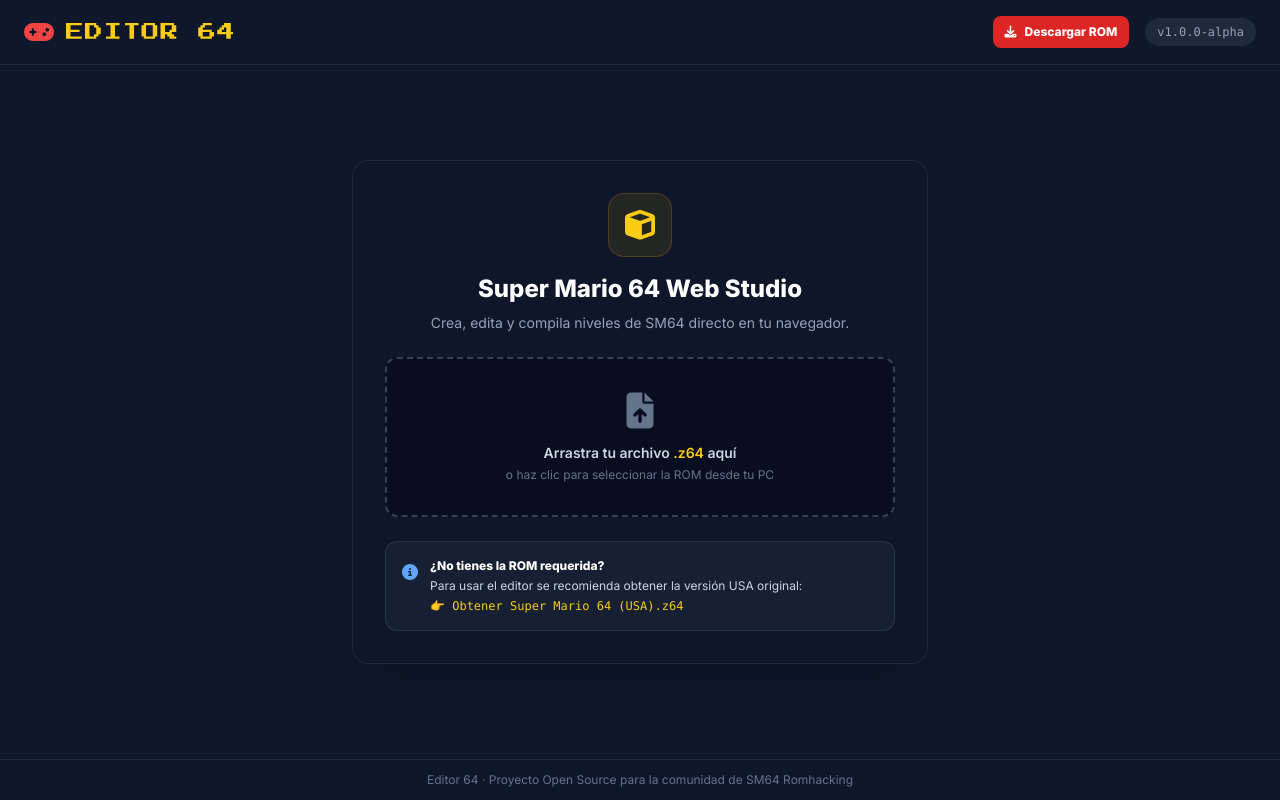
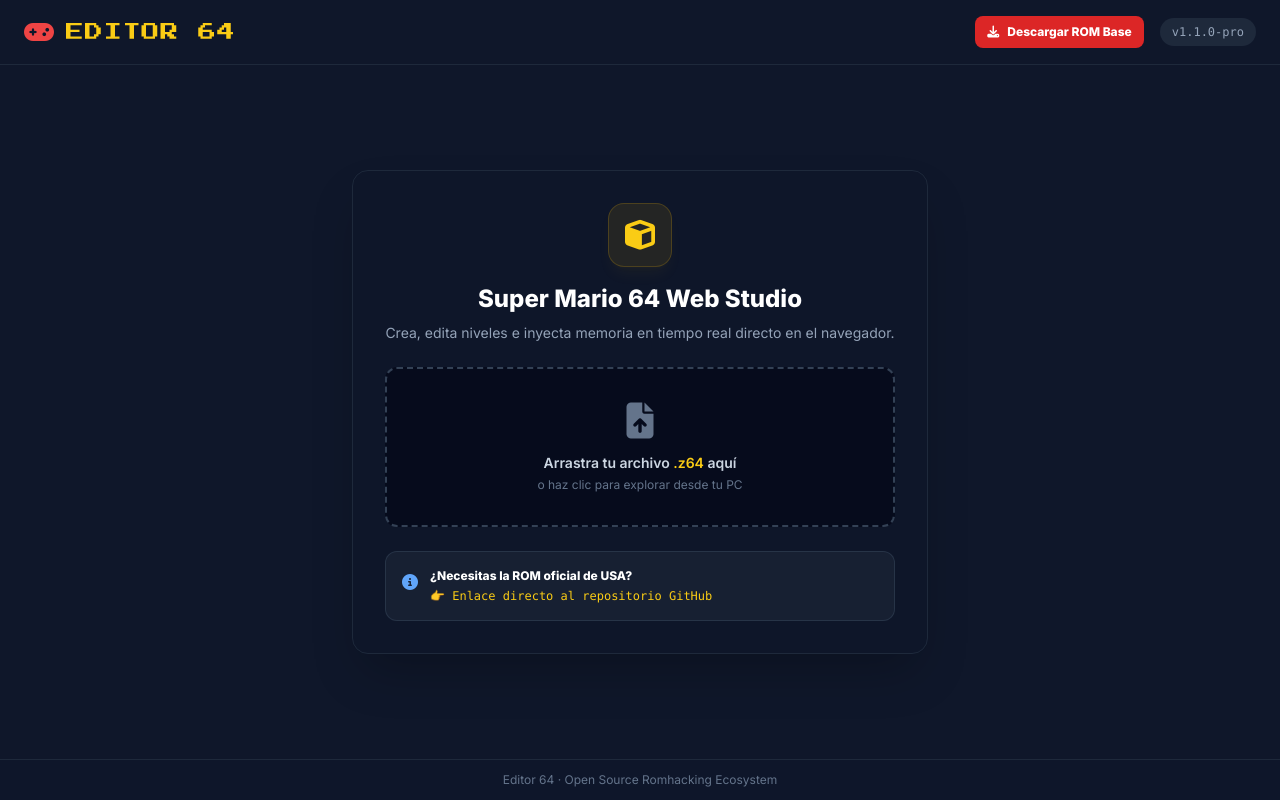
Before and after one commit to anyelo888ra-ux/Editor-64, a website: page index.html in a window 1280 px wide. Drawn offline with nearby package versions, Linux system fonts and the light colour scheme.

Commit message:
Update index.html

```diff
--- a/index.html
+++ b/index.html
@@ -4,25 +4,17 @@
     <meta charset="UTF-8">
     <meta name="viewport" content="width=device-width, initial-scale=1.0">
     <title>Editor 64 - Online SM64 Studio</title>
+    <link rel="icon" type="image/svg+xml" href="favicon.svg">
     <script src="https://cdn.tailwindcss.com"></script>
     <link href="https://cdnjs.cloudflare.com/ajax/libs/font-awesome/6.4.0/css/all.min.css" rel="stylesheet">
     <style>
         @import url('https://fonts.googleapis.com/css2?family=Press+Start+2P&family=Inter:wght@400;600;800&display=swap');
-
-        body {
-            font-family: 'Inter', sans-serif;
-            background-color: #0f172a;
-            color: #f8fafc;
-        }
-
-        .font-pixel {
-            font-family: 'Press Start 2P', cursive;
-        }
+        body { font-family: 'Inter', sans-serif; background-color: #0f172a; color: #f8fafc; }
+        .font-pixel { font-family: 'Press Start 2P', cursive; }
     </style>
 </head>
 <body class="min-h-screen flex flex-col">
 
-    <!-- Header -->
     <header class="bg-slate-900 border-b border-slate-800 px-6 py-4 flex justify-between items-center">
         <div class="flex items-center gap-3">
             <i class="fa-solid fa-gamepad text-red-500 text-2xl"></i>
@@ -30,53 +22,49 @@
         </div>
         <div class="flex items-center gap-4">
             <a href="https://github.com/jb1361/Super-Mario-64-AI/blob/development/Super%20Mario%2064%20(USA).z64" target="_blank" class="bg-red-600 hover:bg-red-500 text-white text-xs font-bold px-3 py-2 rounded-lg transition-all flex items-center gap-2">
-                <i class="fa-solid fa-download"></i> Descargar ROM
+                <i class="fa-solid fa-download"></i> Descargar ROM Base
             </a>
-            <span class="text-xs bg-slate-800 px-3 py-1.5 rounded-full text-slate-400 font-mono">v1.0.0-alpha</span>
+            <span class="text-xs bg-slate-800 px-3 py-1.5 rounded-full text-slate-400 font-mono">v1.1.0-pro</span>
         </div>
     </header>
 
-    <!-- Main Workspace / Upload Screen -->
     <main class="flex-grow flex flex-col items-center justify-center p-6 text-center">
-        <div class="max-w-xl w-full bg-slate-900/80 backdrop-blur border border-slate-800 rounded-2xl p-8 shadow-2xl flex flex-col items-center">
+        <div class="max-w-xl w-full bg-slate-900/90 backdrop-blur border border-slate-800 rounded-2xl p-8 shadow-2xl flex flex-col items-center">
 
-            <div class="w-16 h-16 bg-yellow-500/10 text-yellow-400 rounded-2xl flex items-center justify-center mb-4 border border-yellow-500/20">
+            <div class="w-16 h-16 bg-yellow-500/10 text-yellow-400 rounded-2xl flex items-center justify-center mb-4 border border-yellow-500/20 shadow-lg shadow-yellow-500/5">
                 <i class="fa-solid fa-cube text-3xl"></i>
             </div>
 
             <h2 class="text-2xl font-extrabold mb-2 text-white">Super Mario 64 Web Studio</h2>
-            <p class="text-slate-400 text-sm mb-6">Crea, edita y compila niveles de SM64 directo en tu navegador.</p>
+            <p class="text-slate-400 text-sm mb-6">Crea, edita niveles e inyecta memoria en tiempo real directo en el navegador.</p>
 
-            <!-- Drop Zone -->
-            <div id="drop-zone" class="w-full border-2 border-dashed border-slate-700 hover:border-yellow-400 bg-slate-950/50 rounded-xl p-8 cursor-pointer transition-all flex flex-col items-center group">
+            <div id="drop-zone" class="w-full border-2 border-dashed border-slate-700 hover:border-yellow-400 bg-slate-950/60 rounded-xl p-8 cursor-pointer transition-all flex flex-col items-center group">
                 <i class="fa-solid fa-file-arrow-up text-4xl text-slate-500 group-hover:text-yellow-400 mb-3 transition-colors"></i>
                 <p class="text-sm font-semibold text-slate-300">Arrastra tu archivo <span class="text-yellow-400">.z64</span> aquí</p>
-                <p class="text-xs text-slate-500 mt-1">o haz clic para seleccionar la ROM desde tu PC</p>
+                <p class="text-xs text-slate-500 mt-1">o haz clic para explorar desde tu PC</p>
                 <input type="file" id="rom-input" accept=".z64,.n64" class="hidden">
             </div>
 
-            <!-- Download Recommendation Notice -->
             <div class="mt-6 p-4 bg-slate-800/60 border border-slate-700/60 rounded-xl text-left w-full">
                 <div class="flex items-start gap-3">
                     <i class="fa-solid fa-circle-info text-blue-400 text-base mt-0.5"></i>
                     <div class="text-xs text-slate-300 space-y-1">
-                        <p class="font-bold text-white">¿No tienes la ROM requerida?</p>
-                        <p>Para usar el editor se recomienda obtener la versión USA original:</p>
+                        <p class="font-bold text-white">¿Necesitas la ROM oficial de USA?</p>
                         <a href="https://github.com/jb1361/Super-Mario-64-AI/blob/development/Super%20Mario%2064%20(USA).z64" target="_blank" class="inline-block text-yellow-400 hover:underline font-mono mt-1">
-                            👉 Obtener Super Mario 64 (USA).z64
+                            👉 Enlace directo al repositorio GitHub
                         </a>
                     </div>
                 </div>
             </div>
 
             <div id="status-message" class="mt-4 text-xs font-mono text-emerald-400 hidden">
-                <i class="fa-solid fa-spinner animate-spin mr-1"></i> Carga exitosa. Abriendo Editor 64...
+                <i class="fa-solid fa-spinner animate-spin mr-1"></i> Cargando ROM al entorno... Abriendo Studio 64...
             </div>
         </div>
     </main>
 
     <footer class="bg-slate-900/50 border-t border-slate-800 px-6 py-3 text-center text-xs text-slate-500">
-        Editor 64 · Proyecto Open Source para la comunidad de SM64 Romhacking
+        Editor 64 · Open Source Romhacking Ecosystem
     </footer>
 
     <script>
@@ -85,37 +73,23 @@
         const statusMessage = document.getElementById('status-message');
 
         dropZone.addEventListener('click', () => romInput.click());
-
-        dropZone.addEventListener('dragover', (e) => {
-            e.preventDefault();
-            dropZone.classList.add('border-yellow-400', 'bg-slate-900');
-        });
-
-        dropZone.addEventListener('dragleave', () => {
-            dropZone.classList.remove('border-yellow-400', 'bg-slate-900');
-        });
-
+        dropZone.addEventListener('dragover', (e) => { e.preventDefault(); dropZone.classList.add('border-yellow-400', 'bg-slate-900'); });
+        dropZone.addEventListener('dragleave', () => { dropZone.classList.remove('border-yellow-400', 'bg-slate-900'); });
         dropZone.addEventListener('drop', (e) => {
             e.preventDefault();
             dropZone.classList.remove('border-yellow-400', 'bg-slate-900');
             if (e.dataTransfer.files.length) handleRom(e.dataTransfer.files[0]);
         });
-
-        romInput.addEventListener('change', (e) => {
-            if (e.target.files.length) handleRom(e.target.files[0]);
-        });
+        romInput.addEventListener('change', (e) => { if (e.target.files.length) handleRom(e.target.files[0]); });
 
         function handleRom(file) {
             if (file.name.toLowerCase().endsWith('.z64') || file.name.toLowerCase().endsWith('.n64')) {
                 statusMessage.classList.remove('hidden');
                 sessionStorage.setItem('romLoaded', 'true');
                 sessionStorage.setItem('romName', file.name);
-
-                setTimeout(() => {
-                    window.location.href = 'editor.html';
-                }, 1200);
+                setTimeout(() => { window.location.href = 'editor.html'; }, 1200);
             } else {
-                alert('Por favor, selecciona un archivo de ROM válido (.z64 o .n64)');
+                alert('Por favor, selecciona una ROM válida (.z64 o .n64)');
             }
         }
     </script>
```
